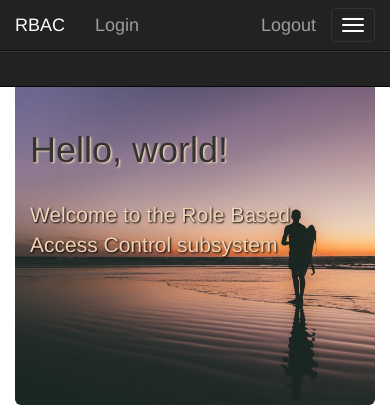
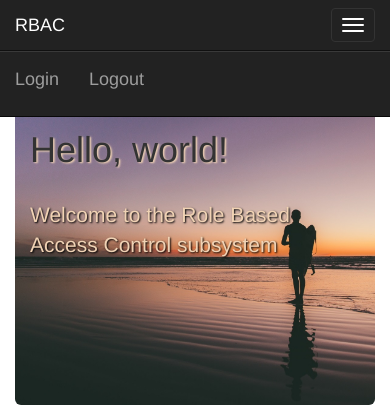
Before and after one commit to masharialrasheed/comp344, a PHP site: page / in a window 390 px wide, after a click that opens the changed part. Shown: the top 420 px of the page. Run offline with PHP 8.4, Linux system fonts and the light colour scheme.

Commit message:
Fixed login and nav

```diff
--- a/php/nav.php
+++ b/php/nav.php
@@ -7,13 +7,12 @@
         <span class="icon-bar"></span>
       </button>
       <a class="navbar-brand" href="../../index.php">RBAC</a>
-      <a class="navbar-brand" href="LoginShopper.php">Login</a>
-      <a class="navbar-brand pull-right" href="LogoutShopper.php">Logout</a>
     </div>
 
     <div id="navbar-main" class="collapse navbar-collapse">
       <ul class="nav navbar-nav">
-        <li><a href=""></a></li>
+        <li><a class="navbar-brand" href="LoginShopper.php">Login</a></li>
+        <li><a class="navbar-brand" href="LogoutShopper.php">Logout</a></li>
       </ul>
     </div>
 
```
Also changed, not shown: php/commands/LoginShopper.php (+7 -5 lines).
